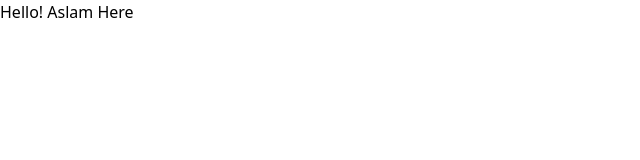
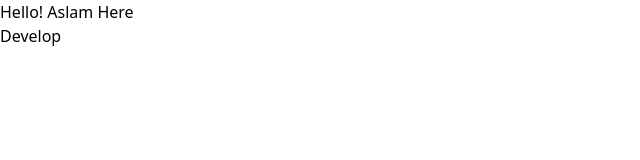
Before and after one commit to aslamcodes/personal-page-v2, a SvelteKit app: page / in a window 1280 px wide. Shown: the top 160 px of the page, without its empty margins (0-640 px from the left). Built offline with nearby package versions, Linux system fonts and the light colour scheme.

Commit message:
DevFirst Commit

```diff
--- a/src/routes/+page.svelte
+++ b/src/routes/+page.svelte
@@ -1 +1,2 @@
 <h1>Hello! Aslam Here</h1>
+<p> Develop </p>
```
